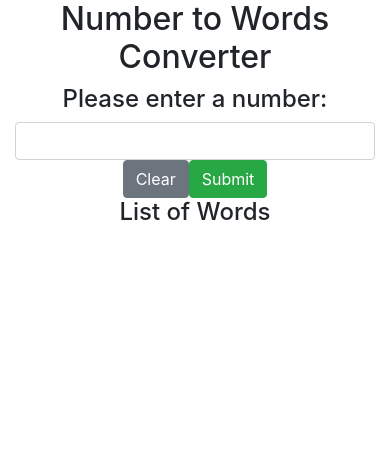
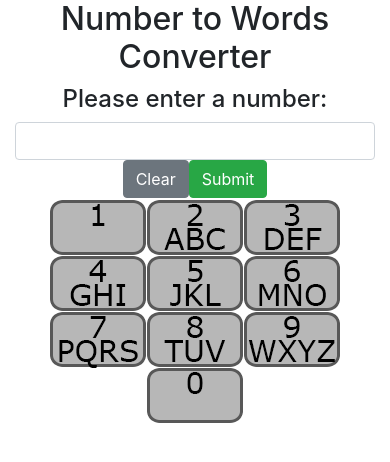
Before and after one commit to ProstoBoris/number-to-words-converter, a React (Create React App) app: page / in a window 390 px wide. Shown: the top 462 px of the page. Built offline with nearby package versions, Linux system fonts and the light colour scheme.

Commit message:
Add phone keypad image to ResultPage

```diff
--- a/src/components/ResultPage.js
+++ b/src/components/ResultPage.js
@@ -1,8 +1,11 @@
 import React from 'react';
 import Word from './Word';
+import keypadImg from '../assets/keypad.png';
 
 const resultPage = (props) => {
     return (props.words ?
+        <div>
+            {props.words.length ?
                 <div className="container">
                     <h4>List of Words</h4>
                     <div className="row">{
@@ -10,6 +13,7 @@ const resultPage = (props) => {
                             return <Word word={word} key={index} />
                         })
                     }</div>
+                </div> : <img src={keypadImg} alt="phone keypad" />}
         </div> : null
     );
 }
```
Also changed, not shown: src/assets/keypad.png (added). Lines whose indentation alone changed are shown as unchanged.
